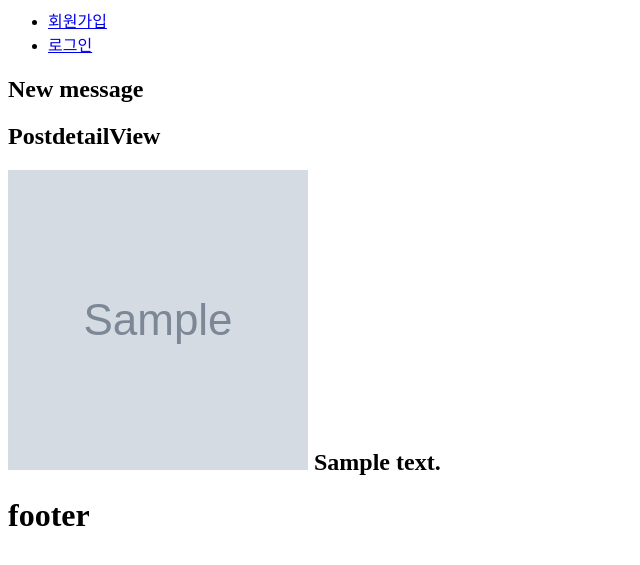
After one commit to DonghyeonYoo/classiclass, a Django app: template classiclass/classiclass/templates/posts/detail.html in a window 1280 px wide. The commit adds this page. Shown: the top 565 px of the page, without its empty margins (0-640 px from the left). Run offline with Django 3.2, Linux system fonts and the light colour scheme; the template is opened without the code that fills it: values that come from a table or form of the project are taken from there, others are empty; tables that the repository leaves empty hold one stand-in row (values such as "Sample post"); grey boxes marked "Sample" are stand-in pictures.

Commit message:
init PostDetailView

```diff
--- /dev/null
+++ b/classiclass/classiclass/templates/posts/detail.html
@@ -0,0 +1,9 @@
+{% extends "base.html" %}
+
+{% block title %}PostDetailView{% endblock %}
+
+{% block content %}
+<h1>PostdetailView<h1>
+<img src="{{ post.thumbnail_image.url }}" width=300 height=300 />
+{{ post.content }}
+{% endblock %}
--- a/classiclass/classiclass/templates/posts/home.html
+++ b/classiclass/classiclass/templates/posts/home.html
@@ -7,7 +7,7 @@
 <ul>
     {% for post in posts %}
     <li>
-        <a href="">
+        <a href="{% url "post" post.pk %}">
             <img src="{{ post.thumbnail_image.url }}" width=300 height=300 />
         </a>
         <h5>{{ post.content }}</h5>
--- a/classiclass/classiclass/urls.py
+++ b/classiclass/classiclass/urls.py
@@ -11,6 +11,7 @@ urlpatterns = [
     url(r'^admin/', admin.site.urls),
     url(r'^$', PostListView.as_view(), name="posts"),
     url(r'^home/$', HomeView.as_view(), name="home"),
+    url(r'^(?P<pk>\d+)/$', PostDetailView.as_view(), name="post"),
     url(r'^login/$', LoginView.as_view(), name="login"),
     url(r'^logout/$', LogoutView.as_view(), name="logout"),
     url(r'^signup/$', SignupView.as_view(), name="signup"),
--- a/classiclass/posts/views/__init__.py
+++ b/classiclass/posts/views/__init__.py
@@ -1 +1,2 @@
 from .list import PostListView
+from .detail import PostDetailView
```
Also changed, not shown: classiclass/posts/views/detail.py (added, +8 -0 lines).
